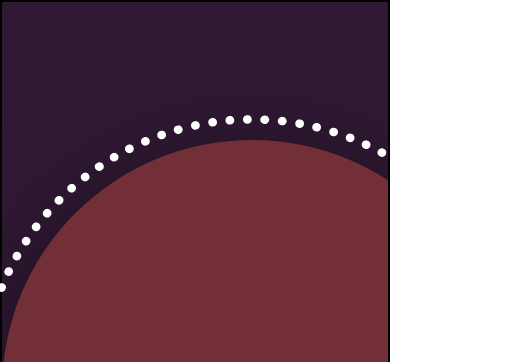
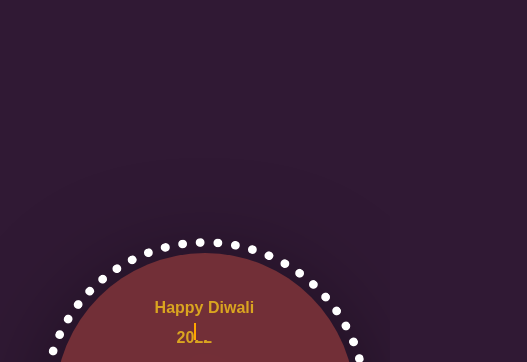
Before and after one commit to iamisha/HappyDiwali2022, a plain HTML site: page index.html in a window 390 px wide. Shown: the top 362 px of the page, 527 px wide, since content can reach past the window. Drawn offline with Linux system fonts and the light colour scheme; a web font is replaced by a local one.

Commit message:
Update style.css

```diff
--- a/style.css
+++ b/style.css
@@ -1,41 +1,30 @@
-*{
+body{
+
+    background-color: #301934;
     margin: 0;
     padding: 0;
-
-}
-body{
+    overflow: hidden;
     font-family: "Sofia", sans-serif;
-}
-.container{
-    background: #301934;;
-    border: 2px solid black;
-    min-height: 100vh;
-    max-width: 100vw;
-    overflow: hidden;
-    display: grid;
-    grid-template-rows: 92% auto;
-    row-gap: 12px;
-    place-items: center;
+    font-size: 32px;
+    color: #DAA520;
 }
 
-.sec-con{
+.container{
+    position: absolute;
+    top: 20%;
+    left: 38%;
+   /* translate: translate(-50%, -50%);*/
+    width: 500px;
+    height: 500px;
     background-color:#722F37;
-    height: 500px;
-    width: 500px;
-    border-radius: 500px;
-    box-shadow:  0 20px 100px rgba(0, 0, 0, .5);
-    translate: translate(-50%, -50%);
-    display: flex;
-    flex-direction: column;
-    justify-content: center;
-    align-items: flex-start;
+    border-radius: 50%;
+   box-shadow: 0 20px 100px rgba(0, 0, 0, .5);
 }
-
-.sec-con::before{
+.container::before{
     content: "";
     position: absolute;
-    width: 500px;
-    height: 500px;
+    width: 100%;
+    height: 100%;
     border: 8px dotted #fff;
     box-sizing: border-box;
     border-radius: 50%;
@@ -50,9 +39,15 @@ body{
         transform: scale(1.1) rotate(-360deg);
     }
 }
-.txts h4{
+h4{
+    margin: 180px 140px;
     padding: 0;
+    line-height: 50px;
     font-style: bold;
+}
+h4 span{
+    position: relative;
+    margin: 48px;
 }
 
 .firework{
@@ -60,11 +55,11 @@ body{
     border: 1px solid brown;
     background-color:  #64241d;
     position: absolute;
-     bottom: 28%;
+    bottom: 0;
     left: 50%;
     transform: translateX(-50%);
-     width: 180px;
-     height: 90px;
+    width: 240px;
+    height: 120px;
     border-bottom-left-radius: 140px;
     border-bottom-right-radius: 140px;
     box-shadow: 0 0 25px rgba(0, 0, 0, .5);
@@ -76,7 +71,7 @@ body{
     width: 40px;
     height: 80px;
     top: -80px;
-    left: 70px;
+    left: 100px;
     border-top-right-radius: 50px;
     border-bottom-left-radius: 50px;
     transform-origin: bottom-right;
@@ -103,12 +98,6 @@ body{
         box-shadow: 0 0 30px #ff4500;
     }
 }
-span.dynamic-txts{
-    position: relative;
-    bottom: -20px;
-    margin-left: -20px;
-    font-size: 44px;
-}
 span.dynamic-txts::after{
 
     content: "";
@@ -118,29 +107,119 @@ span.dynamic-txts::after{
     left: 0;
     background: #722F37;
     border-left: 2px solid orange;
-    animation: typing 3s steps(14) infinite;
+    animation: typing 2s steps(24) infinite;
 }
 @keyframes typing {
     100%{
         left: 100%;
     }
 }
-.footer
+footer
 {
-    color: #fff;
     display: flex;
     justify-content: center;
     align-items: center;
     font-family: sans-serif;
     background-color: #231427;
     width: 100%;
-    font-size: x-small;
+    font-size: 16px;
     position: absolute;
     bottom: 0;
     height: 6vh;
 }
-.sec-con h4{
-    font-size: 2rem;
-    color: rgba(255, 255, 255, .5);
-    text-shadow: 0px 0px 6px orangered, 0px 2px 1px orange;
+@media screen and (min-width: 1301px) and (max-width: 1608px){
+    .container{
+        left: 32%;
     }
+}
+@media screen and (min-width: 1001px) and (max-width: 1300px){
+    .container{
+        left: 26%;
+    }
+}
+@media screen and (min-width: 802px) and (max-width: 1000px){
+    .container{
+        left: 22%;
+    }
+}
+@media screen and (min-width: 801px)and (max-width: 901px){
+    .container{
+        left: 18%;
+    }
+}
+@media screen and (min-width: 754px) and (max-width: 800px){
+    .container{
+        left: 18%;
+    }
+}
+@media screen and (min-width: 701px) and (max-width: 753px){
+    .container{
+        left: 14%;
+    }
+}
+@media screen and (min-width: 601px) and (max-width: 700px){
+    .container{
+        left: 9%;
+    }
+
+}
+@media screen and (max-width: 600px){
+    body{
+        display: flex
+    }
+    .container{
+        transform: none;
+        top: 40%;
+        left: 0;
+    }
+}
+@media screen and (max-width: 600px){
+    .container{
+        left: 18%;
+        top: 30%;
+        width: 400px;
+        height: 400px;
+    }
+    h4{
+        margin: 90px 100px;
+        padding: 0;
+        line-height: 50px;
+        font-style: bold;
+    }
+    h4 span{
+
+        position: relative;
+        margin: 38px;
+    }
+}
+@media screen and (max-width: 510px){
+    .container{
+        left: 23%;
+        top: 30%;
+        width: 300px;
+        height: 300px;
+    }
+    h4{
+        margin: 40px 100px;
+        font-size: medium;
+        line-height: 30px;
+    }
+    h4 span{
+        margin: 22px;
+    }
+    .firework{
+        height: 80px;
+        width: 140px;
+    }
+    .firework::before{
+        left: 50px;
+    }
+    footer{
+        font-size: 12px;
+    }
+}
+@media screen and (max-width: 410px){
+    .container{
+        left: 14%;
+    }
+}
```
Lines whose indentation alone changed are shown as unchanged.
